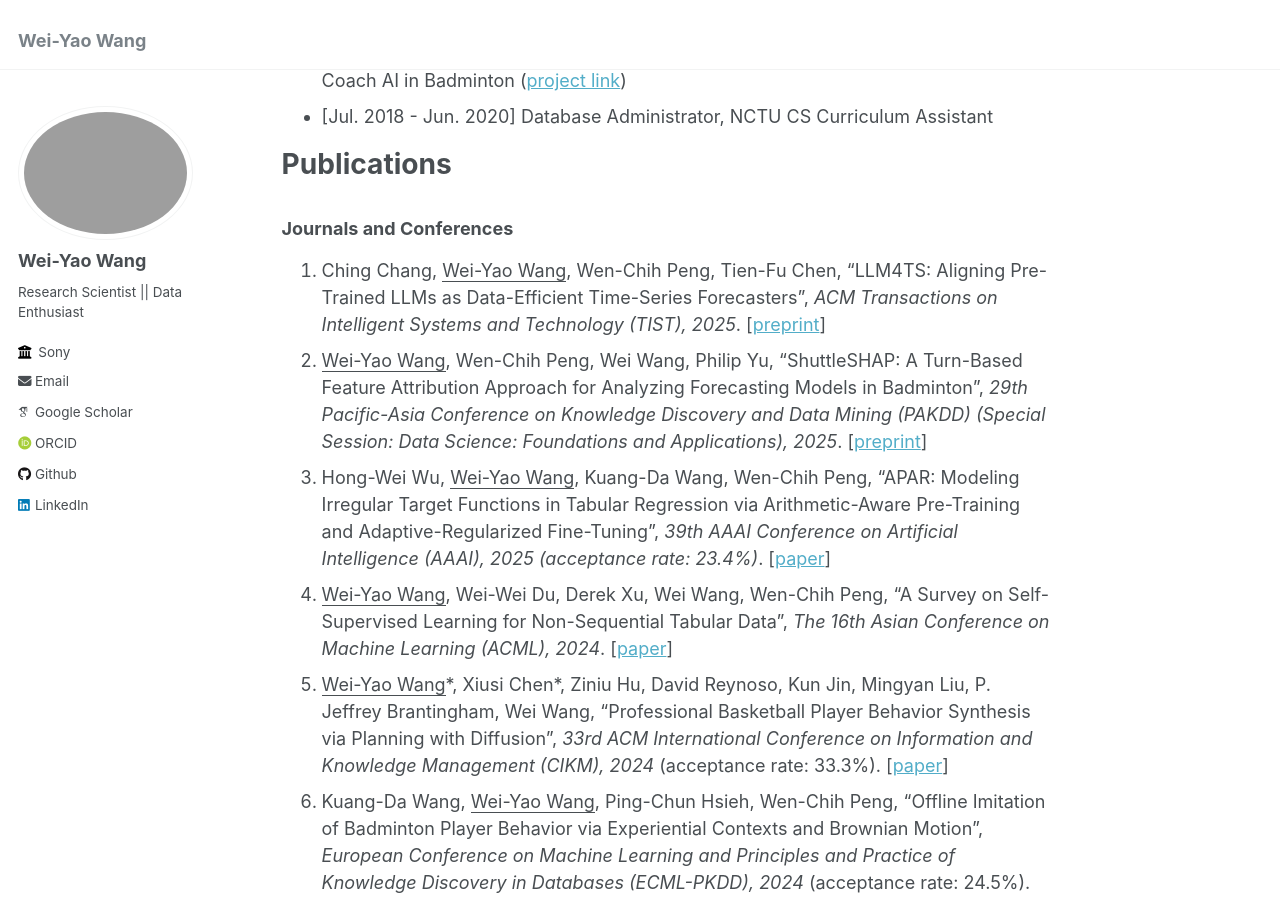
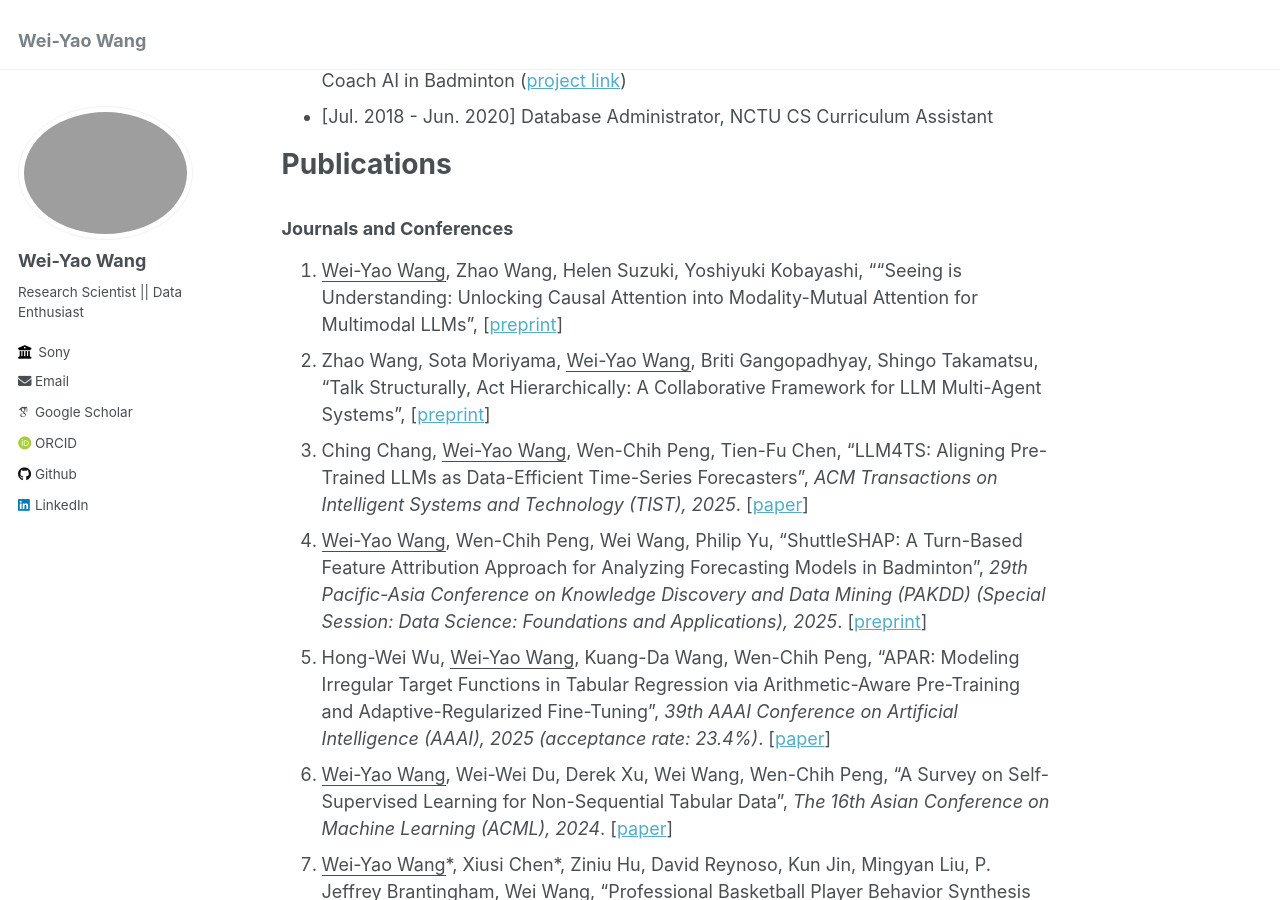
Before and after one commit to wywyWang/wywyWang.github.io, a Jekyll site: the page built from _pages/about.md, in a window 1280 px wide and 900 px high, scrolled down 1119 px. Built offline with Jekyll 4.4.1, drawn with Linux system fonts in a browser that asks for light colours; some web fonts are replaced; some of the changed text lies outside the part shown.

```diff
--- a/_pages/about.md
+++ b/_pages/about.md
@@ -33,30 +33,32 @@ Publications
 ======
 
 ### Journals and Conferences
-1. Ching Chang, <ins>Wei-Yao Wang</ins>, Wen-Chih Peng, Tien-Fu Chen, "LLM4TS: Aligning Pre-Trained LLMs as Data-Efficient Time-Series Forecasters", *ACM Transactions on Intelligent Systems and Technology (TIST), 2025*. [[preprint](https://arxiv.org/abs/2308.08469)]
-2. <ins>Wei-Yao Wang</ins>, Wen-Chih Peng, Wei Wang, Philip Yu, "ShuttleSHAP: A Turn-Based Feature Attribution Approach for Analyzing Forecasting Models in Badminton", *29th Pacific-Asia Conference on Knowledge Discovery and Data Mining (PAKDD) (Special Session: Data Science: Foundations and Applications), 2025*. [[preprint](https://arxiv.org/abs/2312.10942)]
-3. Hong-Wei Wu, <ins>Wei-Yao Wang</ins>, Kuang-Da Wang, Wen-Chih Peng, "APAR: Modeling Irregular Target Functions in Tabular Regression via Arithmetic-Aware Pre-Training and Adaptive-Regularized Fine-Tuning", *39th AAAI Conference on Artificial Intelligence (AAAI), 2025 (acceptance rate: 23.4%)*. [[paper](https://arxiv.org/abs/2412.10941v1)]
-4. <ins>Wei-Yao Wang</ins>, Wei-Wei Du, Derek Xu, Wei Wang, Wen-Chih Peng, "A Survey on Self-Supervised Learning for Non-Sequential Tabular Data", *The 16th Asian Conference on Machine Learning (ACML), 2024*. [[paper](https://arxiv.org/abs/2402.01204)]
-5. <ins>Wei-Yao Wang</ins>\*, Xiusi Chen\*, Ziniu Hu, David Reynoso, Kun Jin, Mingyan Liu, P. Jeffrey Brantingham, Wei Wang, "Professional Basketball Player Behavior Synthesis via Planning with Diffusion", *33rd ACM International Conference on Information and Knowledge Management (CIKM), 2024* (acceptance rate: 33.3%). [[paper](https://arxiv.org/abs/2306.04090)]
-6. Kuang-Da Wang, <ins>Wei-Yao Wang</ins>, Ping-Chun Hsieh, Wen-Chih Peng, "Offline Imitation of Badminton Player Behavior via Experiential Contexts and Brownian Motion", *European Conference on Machine Learning and Principles and Practice of Knowledge Discovery in Databases (ECML-PKDD), 2024* (acceptance rate: 24.5%). [[paper](https://arxiv.org/abs/2403.12406)]
-7. <ins>Wei-Yao Wang</ins>, Wei-Wei Du, Wen-Chih Peng, "Benchmarking Stroke Forecasting with Stroke-Level Badminton Dataset", *33rd International Joint Conference on Artificial Intelligence (IJCAI Demo), 2024*. [[paper](https://arxiv.org/abs/2306.15664)]
-8. Ching Chang, Chiao-Tung Chan, <ins>Wei-Yao Wang</ins>, Wen-Chih Peng, Tien-Fu Chen, "TimeDRL: Disentangled Representation Learning for Multivariate Time-Series", *IEEE International Conference on Data Engineering (ICDE), 2024*. [[paper](https://arxiv.org/abs/2312.04142)]
-9. Chih-Chia Li, <ins>Wei-Yao Wang</ins>, Wei-Wei Du, Wen-Chih Peng, "Look Around! A Neighbor Relation Graph Learning Framework for Real Estate Appraisal", *Pacific-Asia Conference on Knowledge Discovery and Data Mining (PAKDD), 2024*. [[paper](https://arxiv.org/abs/2212.12190)]
-10. <ins>Wei-Yao Wang</ins>, Yu-Chieh Chang, Wen-Chih Peng, "Style-News: Incorporating Stylized News Generation and Adversarial Verification for Neural Fake News Detection", *18th Conference of the European Chapter of the Association for Computational Linguistics (EACL), 2024* (acceptance rate: 20.3%). [[paper](https://aclanthology.org/2024.eacl-long.92/)]
-11. Zheng-Ming Lin, Ching Chang, <ins>Wei-Yao Wang</ins>, Kuang-Da Wang, Wen-Chih Peng, "Root Cause Analysis In Microservice Using Neural Granger Causal Discovery", *38th AAAI Conference on Artificial Intelligence (AAAI), 2024* (acceptance rate: 23.75%). [[paper](https://ojs.aaai.org/index.php/AAAI/article/view/27772)]
-12. Ying-Ying Chang, <ins>Wei-Yao Wang</ins>, Wen-Chih Peng, "SeGA: Preference-Aware Self-Contrastive Learning with Prompts for Anomalous User Detection on Twitter", *38th AAAI Conference on Artificial Intelligence (AAAI), 2024* (acceptance rate: 23.75%). [[paper](https://ojs.aaai.org/index.php/AAAI/article/view/27752)]
-13. Kuang-Da Wang, Yu-Tse Chen, Yu-Heng Lin, <ins>Wei-Yao Wang</ins>, Wen-Chih Peng, "The CoachAI Badminton Environment: Bridging the Gap Between a Reinforcement Learning Environment and Real-World Badminton Games", *38th AAAI Conference on Artificial Intelligence (AAAI Demo), 2024*. [[paper](https://ojs.aaai.org/index.php/AAAI/article/view/30584)]
-14. Kuang-Da Wang, <ins>Wei-Yao Wang</ins>, Yu-Tse Chen, Yu-Heng Lin, Wen-Chih Peng, "The CoachAI Badminton Environment: A Novel Reinforcement Learning Environment with Realistic Opponents (Student Abstract)", *38th AAAI Conference on Artificial Intelligence (AAAI), 2024*. [[paper](https://ojs.aaai.org/index.php/AAAI/article/view/30523)]
-15. Yu-Chien Tang, <ins>Wei-Yao Wang</ins>, An-Zi Yen, Wen-Chih Peng, "RSVP: Customer Intent Detection via Agent Response Contrastive and Generative Pre-Training", *2023 Conference on Empirical Methods in Natural Language Processing (EMNLP Findings), 2023*. [[paper](https://arxiv.org/abs/2310.09773)]
-16. Wei-Wei Du, <ins>Wei-Yao Wang</ins>, Wen-Chih Peng, "DoRA: Domain-Based Self-Supervised Learning Framework for Low-Resource Real Estate Appraisal", *32nd ACM International Conference on Information and Knowledge Management (CIKM), 2023* (acceptance rate: 32%). [[paper](https://dl.acm.org/doi/10.1145/3583780.3615470)]
-17. <ins>Wei-Yao Wang</ins>, Yung Chang Huang, Tsi-Ui Ik, Wen-Chih Peng, "ShuttleSet: A Human-Annotated Stroke-Level Singles Dataset for Badminton Tactical Analysis", *29TH ACM SIGKDD Conference On Knowledge Discovery And Data Mining (KDD), 2023* (acceptance rate: 25.4%). [[paper](https://dl.acm.org/doi/10.1145/3580305.3599906)]
-18. Kai-Shiang Chang, <ins>Wei-Yao Wang</ins>, Wen-Chih Peng, "Where Will Players Move Next? Dynamic Graphs and Hierarchical Fusion for Movement Forecasting in Badminton", *37th AAAI Conference on Artificial Intelligence (AAAI), 2023* (acceptance rate: 19.6%). [[paper](https://ojs.aaai.org/index.php/AAAI/article/view/25855)]
-19. Li-Chun Huang, Nai-Zen Hseuh, Yen-Che Chien, <ins>Wei-Yao Wang</ins>, Kuang-Da Wang, Wen-Chih Peng, "A Reinforcement Learning Badminton Environment for Simulating Player Tactics (Student Abstract)", *37th AAAI Conference on Artificial Intelligence (AAAI), 2023*. [[paper](https://ojs.aaai.org/index.php/AAAI/article/view/26976)]
-20. <ins>Wei-Yao Wang</ins>, "Modeling Turn-Based Sequences for Player Tactic Applications in Badminton Matches", *31st ACM International Conference on Information and Knowledge Management (CIKM), 2022*. [[paper](https://dl.acm.org/doi/abs/10.1145/3511808.3557820)]
-21. <ins>Wei-Yao Wang</ins>, Teng-Fong Chan, Wen-Chih Peng, Hui-Kuo Yang, Chih-Chuan Wang, Yao-Chung Fan, "How Is the Stroke? Inferring Shot Influence in Badminton Matches via Long Short-Term Dependencies", *ACM Transactions on Intelligent Systems and Technology (TIST), Vol. 14, No. 1, pp1-22, 2022*. [[paper](https://dl.acm.org/doi/full/10.1145/3551391)]
-22. <ins>Wei-Yao Wang</ins>, Hong-Han Shuai, Kai-Shiang Chang, Wen-Chih Peng, "ShuttleNet: Position-Aware Fusion of Rally Progress and Player Styles for Stroke Forecasting in Badminton", *37th AAAI Conference on Artificial Intelligence (AAAI), 2022* (acceptance rate: 15%). [[paper](https://arxiv.org/abs/2112.01044)]
-23. <ins>Wei-Yao Wang</ins>, Teng-Fong Chan, Hui-Kuo Yang, Chih-Chuan Wang, Yao-Chung Fan, Wen-Chih Peng, "Exploring the Long Short-Term Dependencies to Infer Shot Influence in Badminton Matches", *The 21st IEEE International Conference on Data Mining (ICDM), 2021* (acceptance rate: 20%). [[paper](https://arxiv.org/abs/2109.06431)]
-24. <ins>Wei-Yao Wang</ins>, Kai-Shiang Chang, Teng-Fong Chen, Chih-Chuan Wang, Wen-Chih Peng, Chih-Wei Yi, “Badminton Coach AI: A badminton match data analysis platform based on deep learning”, *Physical Education Journal, vol.53, no.2, pp.201–213, 2020*. [[paper](https://www.airitilibrary.com/Publication/alDetailedMesh?docid=10247297-202006-202007060015-202007060015-201-213)]
+1. <ins>Wei-Yao Wang</ins>, Zhao Wang, Helen Suzuki, Yoshiyuki Kobayashi, "“Seeing is Understanding: Unlocking Causal Attention into Modality-Mutual Attention for Multimodal LLMs", [[preprint](https://arxiv.org/abs/2503.02597)]
+2. Zhao Wang, Sota Moriyama, <ins>Wei-Yao Wang</ins>, Briti Gangopadhyay, Shingo Takamatsu, "Talk Structurally, Act Hierarchically: A Collaborative Framework for LLM Multi-Agent Systems", [[preprint](https://arxiv.org/abs/2502.11098)]
+3. Ching Chang, <ins>Wei-Yao Wang</ins>, Wen-Chih Peng, Tien-Fu Chen, "LLM4TS: Aligning Pre-Trained LLMs as Data-Efficient Time-Series Forecasters", *ACM Transactions on Intelligent Systems and Technology (TIST), 2025*. [[paper](https://dl.acm.org/doi/10.1145/3719207)]
+4. <ins>Wei-Yao Wang</ins>, Wen-Chih Peng, Wei Wang, Philip Yu, "ShuttleSHAP: A Turn-Based Feature Attribution Approach for Analyzing Forecasting Models in Badminton", *29th Pacific-Asia Conference on Knowledge Discovery and Data Mining (PAKDD) (Special Session: Data Science: Foundations and Applications), 2025*. [[preprint](https://arxiv.org/abs/2312.10942)]
+5. Hong-Wei Wu, <ins>Wei-Yao Wang</ins>, Kuang-Da Wang, Wen-Chih Peng, "APAR: Modeling Irregular Target Functions in Tabular Regression via Arithmetic-Aware Pre-Training and Adaptive-Regularized Fine-Tuning", *39th AAAI Conference on Artificial Intelligence (AAAI), 2025 (acceptance rate: 23.4%)*. [[paper](https://arxiv.org/abs/2412.10941v1)]
+6. <ins>Wei-Yao Wang</ins>, Wei-Wei Du, Derek Xu, Wei Wang, Wen-Chih Peng, "A Survey on Self-Supervised Learning for Non-Sequential Tabular Data", *The 16th Asian Conference on Machine Learning (ACML), 2024*. [[paper](https://arxiv.org/abs/2402.01204)]
+7. <ins>Wei-Yao Wang</ins>\*, Xiusi Chen\*, Ziniu Hu, David Reynoso, Kun Jin, Mingyan Liu, P. Jeffrey Brantingham, Wei Wang, "Professional Basketball Player Behavior Synthesis via Planning with Diffusion", *33rd ACM International Conference on Information and Knowledge Management (CIKM), 2024* (acceptance rate: 33.3%). [[paper](https://arxiv.org/abs/2306.04090)]
+8. Kuang-Da Wang, <ins>Wei-Yao Wang</ins>, Ping-Chun Hsieh, Wen-Chih Peng, "Offline Imitation of Badminton Player Behavior via Experiential Contexts and Brownian Motion", *European Conference on Machine Learning and Principles and Practice of Knowledge Discovery in Databases (ECML-PKDD), 2024* (acceptance rate: 24.5%). [[paper](https://arxiv.org/abs/2403.12406)]
+9. <ins>Wei-Yao Wang</ins>, Wei-Wei Du, Wen-Chih Peng, "Benchmarking Stroke Forecasting with Stroke-Level Badminton Dataset", *33rd International Joint Conference on Artificial Intelligence (IJCAI Demo), 2024*. [[paper](https://arxiv.org/abs/2306.15664)]
+10. Ching Chang, Chiao-Tung Chan, <ins>Wei-Yao Wang</ins>, Wen-Chih Peng, Tien-Fu Chen, "TimeDRL: Disentangled Representation Learning for Multivariate Time-Series", *IEEE International Conference on Data Engineering (ICDE), 2024*. [[paper](https://arxiv.org/abs/2312.04142)]
+11. Chih-Chia Li, <ins>Wei-Yao Wang</ins>, Wei-Wei Du, Wen-Chih Peng, "Look Around! A Neighbor Relation Graph Learning Framework for Real Estate Appraisal", *Pacific-Asia Conference on Knowledge Discovery and Data Mining (PAKDD), 2024*. [[paper](https://arxiv.org/abs/2212.12190)]
+12. <ins>Wei-Yao Wang</ins>, Yu-Chieh Chang, Wen-Chih Peng, "Style-News: Incorporating Stylized News Generation and Adversarial Verification for Neural Fake News Detection", *18th Conference of the European Chapter of the Association for Computational Linguistics (EACL), 2024* (acceptance rate: 20.3%). [[paper](https://aclanthology.org/2024.eacl-long.92/)]
+13. Zheng-Ming Lin, Ching Chang, <ins>Wei-Yao Wang</ins>, Kuang-Da Wang, Wen-Chih Peng, "Root Cause Analysis In Microservice Using Neural Granger Causal Discovery", *38th AAAI Conference on Artificial Intelligence (AAAI), 2024* (acceptance rate: 23.75%). [[paper](https://ojs.aaai.org/index.php/AAAI/article/view/27772)]
+14. Ying-Ying Chang, <ins>Wei-Yao Wang</ins>, Wen-Chih Peng, "SeGA: Preference-Aware Self-Contrastive Learning with Prompts for Anomalous User Detection on Twitter", *38th AAAI Conference on Artificial Intelligence (AAAI), 2024* (acceptance rate: 23.75%). [[paper](https://ojs.aaai.org/index.php/AAAI/article/view/27752)]
+15. Kuang-Da Wang, Yu-Tse Chen, Yu-Heng Lin, <ins>Wei-Yao Wang</ins>, Wen-Chih Peng, "The CoachAI Badminton Environment: Bridging the Gap Between a Reinforcement Learning Environment and Real-World Badminton Games", *38th AAAI Conference on Artificial Intelligence (AAAI Demo), 2024*. [[paper](https://ojs.aaai.org/index.php/AAAI/article/view/30584)]
+16. Kuang-Da Wang, <ins>Wei-Yao Wang</ins>, Yu-Tse Chen, Yu-Heng Lin, Wen-Chih Peng, "The CoachAI Badminton Environment: A Novel Reinforcement Learning Environment with Realistic Opponents (Student Abstract)", *38th AAAI Conference on Artificial Intelligence (AAAI), 2024*. [[paper](https://ojs.aaai.org/index.php/AAAI/article/view/30523)]
+17. Yu-Chien Tang, <ins>Wei-Yao Wang</ins>, An-Zi Yen, Wen-Chih Peng, "RSVP: Customer Intent Detection via Agent Response Contrastive and Generative Pre-Training", *2023 Conference on Empirical Methods in Natural Language Processing (EMNLP Findings), 2023*. [[paper](https://arxiv.org/abs/2310.09773)]
+18. Wei-Wei Du, <ins>Wei-Yao Wang</ins>, Wen-Chih Peng, "DoRA: Domain-Based Self-Supervised Learning Framework for Low-Resource Real Estate Appraisal", *32nd ACM International Conference on Information and Knowledge Management (CIKM), 2023* (acceptance rate: 32%). [[paper](https://dl.acm.org/doi/10.1145/3583780.3615470)]
+19. <ins>Wei-Yao Wang</ins>, Yung Chang Huang, Tsi-Ui Ik, Wen-Chih Peng, "ShuttleSet: A Human-Annotated Stroke-Level Singles Dataset for Badminton Tactical Analysis", *29TH ACM SIGKDD Conference On Knowledge Discovery And Data Mining (KDD), 2023* (acceptance rate: 25.4%). [[paper](https://dl.acm.org/doi/10.1145/3580305.3599906)]
+20. Kai-Shiang Chang, <ins>Wei-Yao Wang</ins>, Wen-Chih Peng, "Where Will Players Move Next? Dynamic Graphs and Hierarchical Fusion for Movement Forecasting in Badminton", *37th AAAI Conference on Artificial Intelligence (AAAI), 2023* (acceptance rate: 19.6%). [[paper](https://ojs.aaai.org/index.php/AAAI/article/view/25855)]
+21. Li-Chun Huang, Nai-Zen Hseuh, Yen-Che Chien, <ins>Wei-Yao Wang</ins>, Kuang-Da Wang, Wen-Chih Peng, "A Reinforcement Learning Badminton Environment for Simulating Player Tactics (Student Abstract)", *37th AAAI Conference on Artificial Intelligence (AAAI), 2023*. [[paper](https://ojs.aaai.org/index.php/AAAI/article/view/26976)]
+22. <ins>Wei-Yao Wang</ins>, "Modeling Turn-Based Sequences for Player Tactic Applications in Badminton Matches", *31st ACM International Conference on Information and Knowledge Management (CIKM), 2022*. [[paper](https://dl.acm.org/doi/abs/10.1145/3511808.3557820)]
+23. <ins>Wei-Yao Wang</ins>, Teng-Fong Chan, Wen-Chih Peng, Hui-Kuo Yang, Chih-Chuan Wang, Yao-Chung Fan, "How Is the Stroke? Inferring Shot Influence in Badminton Matches via Long Short-Term Dependencies", *ACM Transactions on Intelligent Systems and Technology (TIST), Vol. 14, No. 1, pp1-22, 2022*. [[paper](https://dl.acm.org/doi/full/10.1145/3551391)]
+24. <ins>Wei-Yao Wang</ins>, Hong-Han Shuai, Kai-Shiang Chang, Wen-Chih Peng, "ShuttleNet: Position-Aware Fusion of Rally Progress and Player Styles for Stroke Forecasting in Badminton", *37th AAAI Conference on Artificial Intelligence (AAAI), 2022* (acceptance rate: 15%). [[paper](https://arxiv.org/abs/2112.01044)]
+25. <ins>Wei-Yao Wang</ins>, Teng-Fong Chan, Hui-Kuo Yang, Chih-Chuan Wang, Yao-Chung Fan, Wen-Chih Peng, "Exploring the Long Short-Term Dependencies to Infer Shot Influence in Badminton Matches", *The 21st IEEE International Conference on Data Mining (ICDM), 2021* (acceptance rate: 20%). [[paper](https://arxiv.org/abs/2109.06431)]
+26. <ins>Wei-Yao Wang</ins>, Kai-Shiang Chang, Teng-Fong Chen, Chih-Chuan Wang, Wen-Chih Peng, Chih-Wei Yi, “Badminton Coach AI: A badminton match data analysis platform based on deep learning”, *Physical Education Journal, vol.53, no.2, pp.201–213, 2020*. [[paper](https://www.airitilibrary.com/Publication/alDetailedMesh?docid=10247297-202006-202007060015-202007060015-201-213)]
 
 ### Workshops
 1. Ching Chang, <ins>Wei-Yao Wang</ins>, Wen-Chih Peng, Tien-Fu Chen, Sagar Samtani, "Align and Fine-Tune: Enhancing LLMs for Time-Series Forecasting", *NeurIPS 2024 on Time Series in the Age of Large Models*.
@@ -75,7 +77,7 @@ Publications
 
 Honors and Awards
 ======
-1. [Dec. 2024] Top-10\% Outstanding Reviewer, *KDD 2025*
+1. [Dec. 2024] Top-10% Outstanding Reviewer, *KDD 2025*
 2. [Dec. 2024] Dissertation Award, *Taiwanese Association for Artificial Intelligence*
 3. [Sep. 2023] Sports Science Research Award, *Sport Administration, Ministry of Education*
 4. [Aug. 2023] KDD Student Scholarship, *ACM*
```
